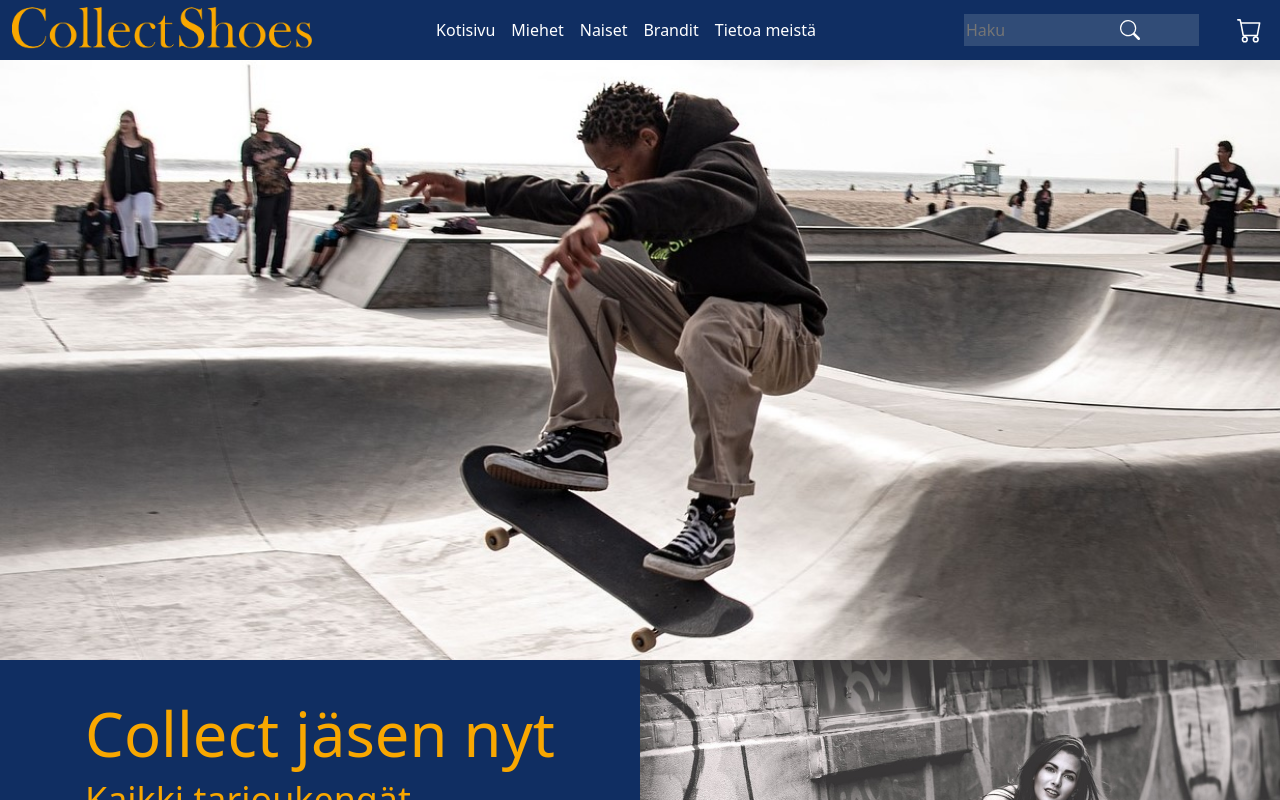
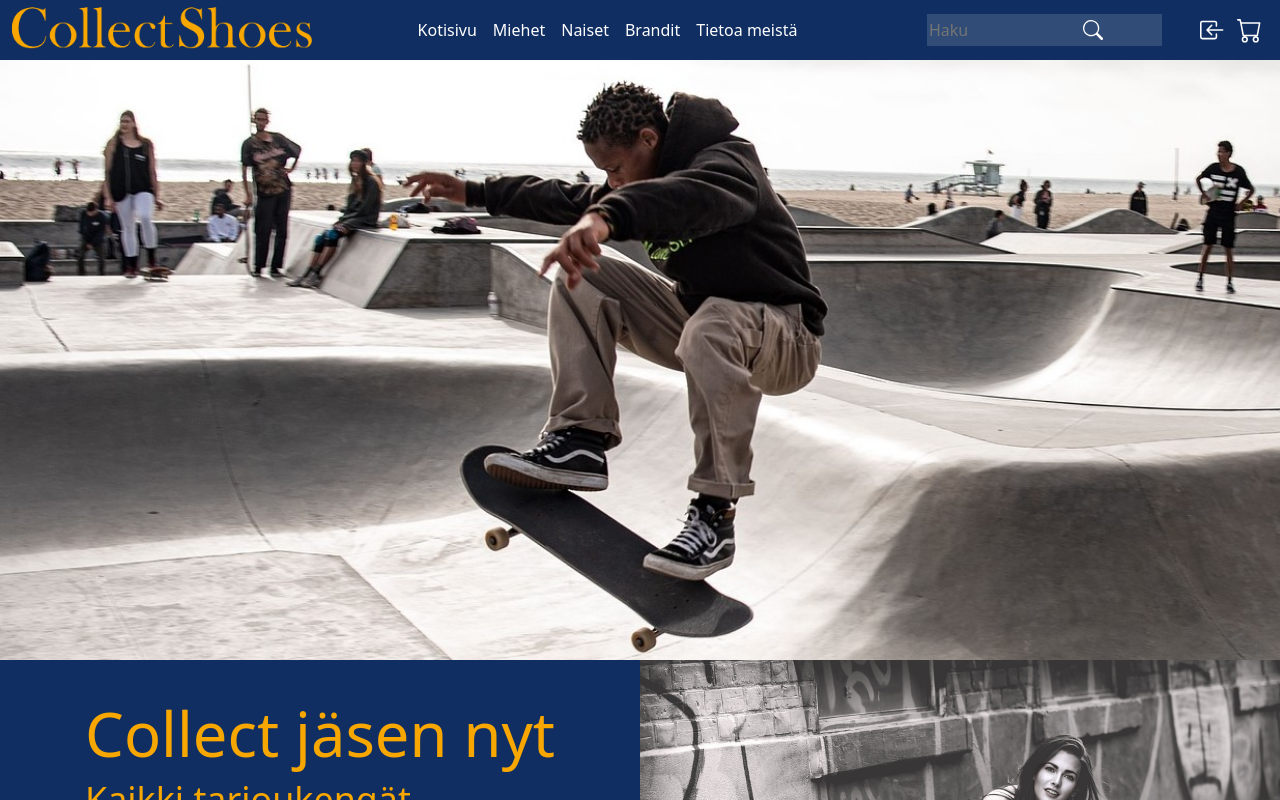
Before and after one commit to Miikakyl/Verkkopalvelu-projekti, a React (Create React App) app: page / in a window 1280 px wide. Shown: the top 800 px of the page. Built offline with nearby package versions, Linux system fonts and the light colour scheme.

Commit message:
login/signup lisätty

```diff
--- a/src/components/Nav.js
+++ b/src/components/Nav.js
@@ -50,6 +50,12 @@ const Nav = () => {
                 </svg>
               </button>
             </form>
+            <button id="loginSignBtn">
+              <svg id="loginSignIcon" xmlns="http://www.w3.org/2000/svg" width="16" height="16" fill="currentColor" class="bi bi-box-arrow-in-left" viewBox="0 0 16 16">
+                <path fill-rule="evenodd" d="M10 3.5a.5.5 0 0 0-.5-.5h-8a.5.5 0 0 0-.5.5v9a.5.5 0 0 0 .5.5h8a.5.5 0 0 0 .5-.5v-2a.5.5 0 0 1 1 0v2A1.5 1.5 0 0 1 9.5 14h-8A1.5 1.5 0 0 1 0 12.5v-9A1.5 1.5 0 0 1 1.5 2h8A1.5 1.5 0 0 1 11 3.5v2a.5.5 0 0 1-1 0v-2z" />
+                <path fill-rule="evenodd" d="M4.146 8.354a.5.5 0 0 1 0-.708l3-3a.5.5 0 1 1 .708.708L5.707 7.5H14.5a.5.5 0 0 1 0 1H5.707l2.147 2.146a.5.5 0 0 1-.708.708l-3-3z" />
+              </svg>
+            </button>
             <button id="shoppinCartBtn">
               <svg id="shoppingCartIcon" xmlns="http://www.w3.org/2000/svg" width="16" height="16" fill="currentColor" className="bi bi-cart" viewBox="0 0 16 16">
                 <path d="M0 1.5A.5.5 0 0 1 .5 1H2a.5.5 0 0 1 .485.379L2.89 3H14.5a.5.5 0 0 1 .491.592l-1.5 8A.5.5 0 0 1 13 12H4a.5.5 0 0 1-.491-.408L2.01 3.607 1.61 2H.5a.5.5 0 0 1-.5-.5zM3.102 4l1.313 7h8.17l1.313-7H3.102zM5 12a2 2 0 1 0 0 4 2 2 0 0 0 0-4zm7 0a2 2 0 1 0 0 4 2 2 0 0 0 0-4zm-7 1a1 1 0 1 1 0 2 1 1 0 0 1 0-2zm7 0a1 1 0 1 1 0 2 1 1 0 0 1 0-2z" />
--- a/src/styles/nav.css
+++ b/src/styles/nav.css
@@ -25,10 +25,18 @@
     background-color: #314c77;
     border: none;
 }
-
+#loginSignBtn {
+    border: none;
+    background-color: transparent;
+}
 #shoppinCartBtn {
     border: none;
     background-color: transparent;
+}
+#loginSignIcon {
+    color: white;
+    width: 25px;
+    height: 30px;
 }
 
 #shoppingCartIcon {
```
